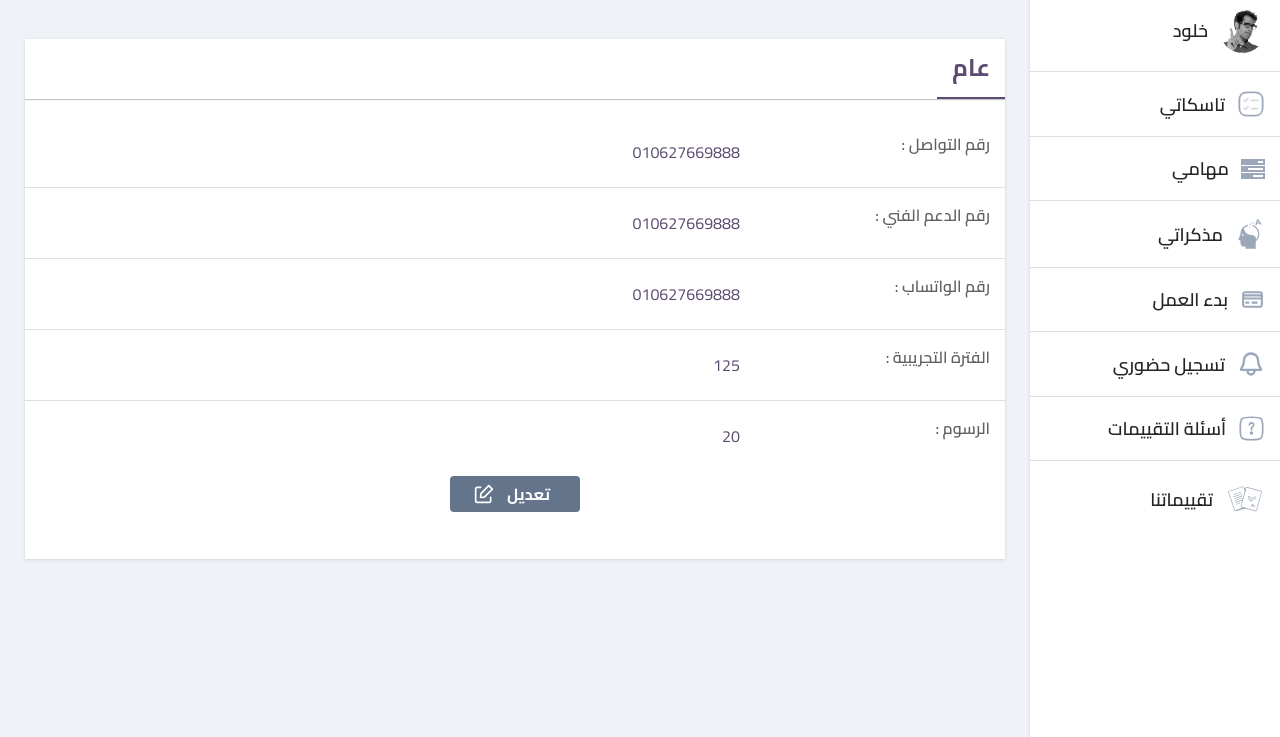
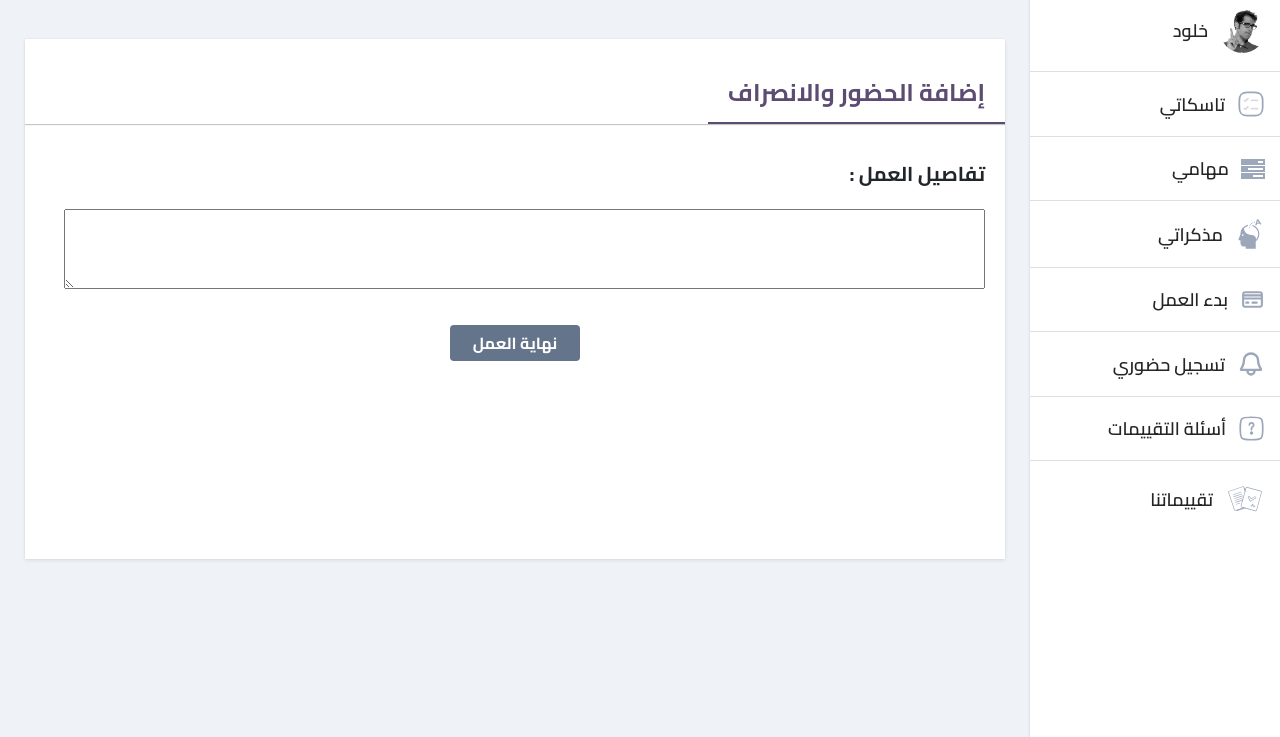
Before and after one commit to Khloud-M/MangeDash, a plain HTML site: page index.html in a window 1280 px wide. Shown: the part 63-800 px from the top of the page. Drawn offline with Linux system fonts and the light colour scheme.

Commit message:
updatees

```diff
--- a/css/main.scss
+++ b/css/main.scss
@@ -131,9 +131,9 @@ body {
     box-shadow: 0 3px 5px #00000005,0 0 2px #0000000d,0 1px 4px #00000014!important;
 
     height: 520px;
-    padding: 15px  0;
+    padding: 40px  0;
     h4{
-        padding: 0 15px;
+        padding: 0 20px;
         width: max-content;
         position: relative;
         color: #5d4c72;
@@ -185,7 +185,7 @@ body {
   width: 130px;
   background-color: #64748b;
   padding: 5px;
-  margin:  5px auto;
+  margin:  15px auto;
   border-radius: 0.25rem;
   display: flex;
   flex-direction: row;
@@ -228,3 +228,17 @@ body {
 
   }
 }
+form{
+  padding: 20px;
+  h4{
+    margin-right: 17px;
+    font-size: 1.125rem;
+    color: #616161;
+  }
+  textarea{
+    width: 98%;
+    height: 80px;
+    margin: 15px auto;
+
+  }
+}
--- a/index.html
+++ b/index.html
@@ -417,7 +417,7 @@
                 ></path>
               </g>
             </svg>
-            <span> مرحباً, Awny Aboughay</span>
+            <span> مرحباً, خلود </span>
           </div>
           <div class="icons">
             <div>
@@ -579,72 +579,15 @@
           </div>
         </div>
         <div class="contant">
-          <h4>عام</h4>
+          <h4>إضافة الحضور والانصراف</h4>
           <hr />
-          <div class="inner_content">
-            <p>رقم التواصل :</p>
-            <span> 010627669888</span>
-          </div>
-          <div class="inner_content">
-            <p>رقم الدعم الفني :</p>
-            <span> 010627669888</span>
-          </div>
-          <div class="inner_content">
-            <p>رقم الواتساب :</p>
-            <span> 010627669888</span>
-          </div>
-          <div class="inner_content">
-            <p>الفترة التجريبية :</p>
-            <span> 125</span>
-          </div>
-          <div class="inner_content" style="border-bottom: none">
-            <p>الرسوم :</p>
-            <span> 20</span>
-          </div>
-          <div class="edit">
-            <input type="submit" value="تعديل" />
-
-            <svg
-              width="20px"
-              height="20px"
-              viewBox="0 0 24 24"
-              xmlns="http://www.w3.org/2000/svg"
-              fill="#ffffff"
-              stroke="#ffffff"
-            >
-              <g id="SVGRepo_bgCarrier" stroke-width="0"></g>
-              <g
-                id="SVGRepo_tracerCarrier"
-                stroke-linecap="round"
-                stroke-linejoin="round"
-              ></g>
-              <g id="SVGRepo_iconCarrier">
-                <title></title>
-                <g id="Complete">
-                  <g id="edit">
-                    <g>
-                      <path
-                        d="M20,16v4a2,2,0,0,1-2,2H4a2,2,0,0,1-2-2V6A2,2,0,0,1,4,4H8"
-                        fill="none"
-                        stroke="#ffffff"
-                        stroke-linecap="round"
-                        stroke-linejoin="round"
-                        stroke-width="2"
-                      ></path>
-                      <polygon
-                        fill="none"
-                        points="12.5 15.8 22 6.2 17.8 2 8.3 11.5 8 16 12.5 15.8"
-                        stroke="#ffffff"
-                        stroke-linecap="round"
-                        stroke-linejoin="round"
-                        stroke-width="2"
-                      ></polygon>
-                    </g>
-                  </g>
-                </g>
-              </g>
-            </svg>
-          </div>
+          <form>
+            <h5>  تفاصيل العمل :</h5>
+            <textarea placeholder="التفاصيل"> </textarea>
+            <div class="edit">
+              <input type="submit" value="نهاية العمل" />
+            </div>
+          </form>
         </div>
       </div>
     </div>
```
Also changed, not shown: css/main.css, 1 other file.
